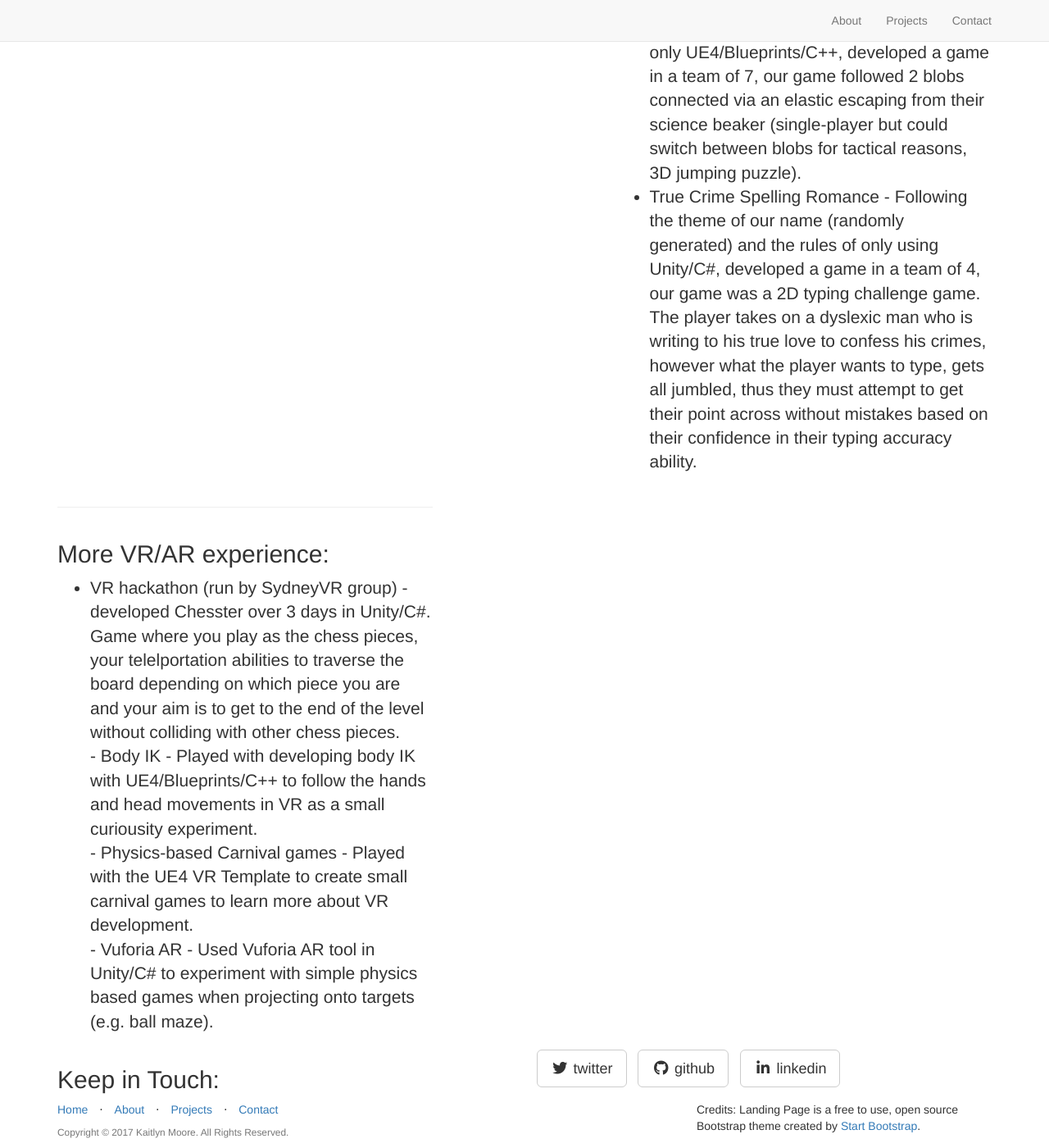
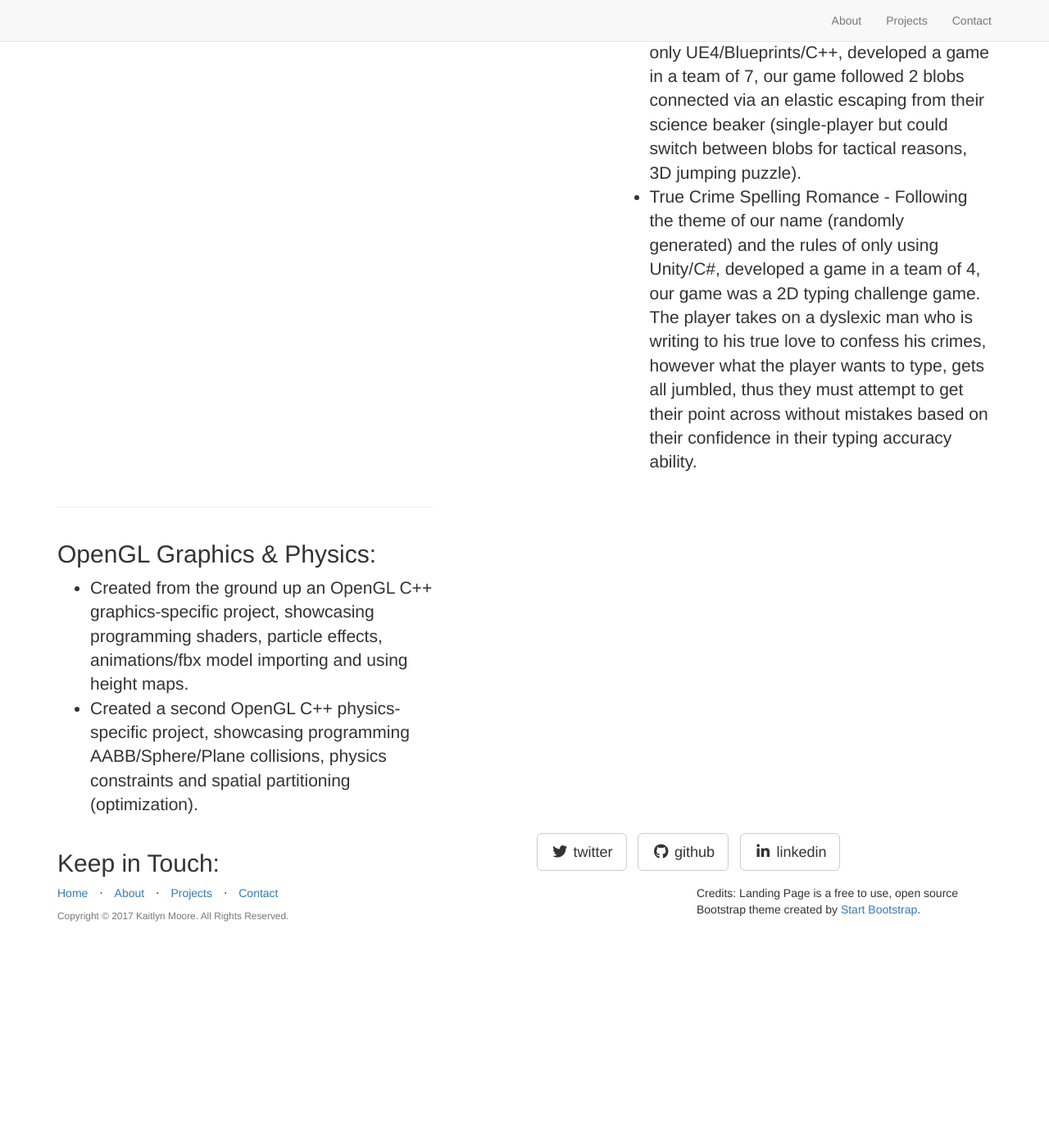
Before and after one commit to kaitlynm1/kaitlynm1.github.io, a Jekyll site: the page built from _posts/2014-09-25-services-5.markdown, in a window 1280 px wide and 1400 px high, scrolled down 2494 px. Shown: the whole window at 82% size. Built offline with Jekyll 4.4.1, drawn with Linux system fonts in a browser that asks for light colours; nearby versions of some CDN libraries; library files that are not in the unit come from our copies; after the commit the page ends 3630 px from its top, so only the background shows below that; some of the changed text lies outside the part shown.

Commit message:
Added opengl projects

```diff
--- a/_posts/2014-09-25-services-5.markdown
+++ b/_posts/2014-09-25-services-5.markdown
@@ -2,10 +2,8 @@
 layout: default
 img: dog.png
 category: Projects
-title: More VR/AR experience:<br>
+title: OpenGL Graphics & Physics:<br>
 description: |
 ---
- - VR hackathon (run by SydneyVR group) - developed Chesster over 3 days in Unity/C#. Game where you play as the chess pieces, your telelportation abilities to traverse the board depending on which piece you are and your aim is to get to the end of the level without colliding with other chess pieces.
-<br> - Body IK - Played with developing body IK with UE4/Blueprints/C++ to follow the hands and head movements in VR as a small curiousity experiment.
-<br> - Physics-based Carnival games - Played with the UE4 VR Template to create small carnival games to learn more about VR development.
-<br> - Vuforia AR - Used Vuforia AR tool in Unity/C# to experiment with simple physics based games when projecting onto targets (e.g. ball maze).
+ - Created from the ground up an OpenGL C++ graphics-specific project, showcasing programming shaders, particle effects, animations/fbx model importing and using height maps. <br>
+ - Created a second OpenGL C++ physics-specific project, showcasing programming AABB/Sphere/Plane collisions, physics constraints and spatial partitioning (optimization).
```
